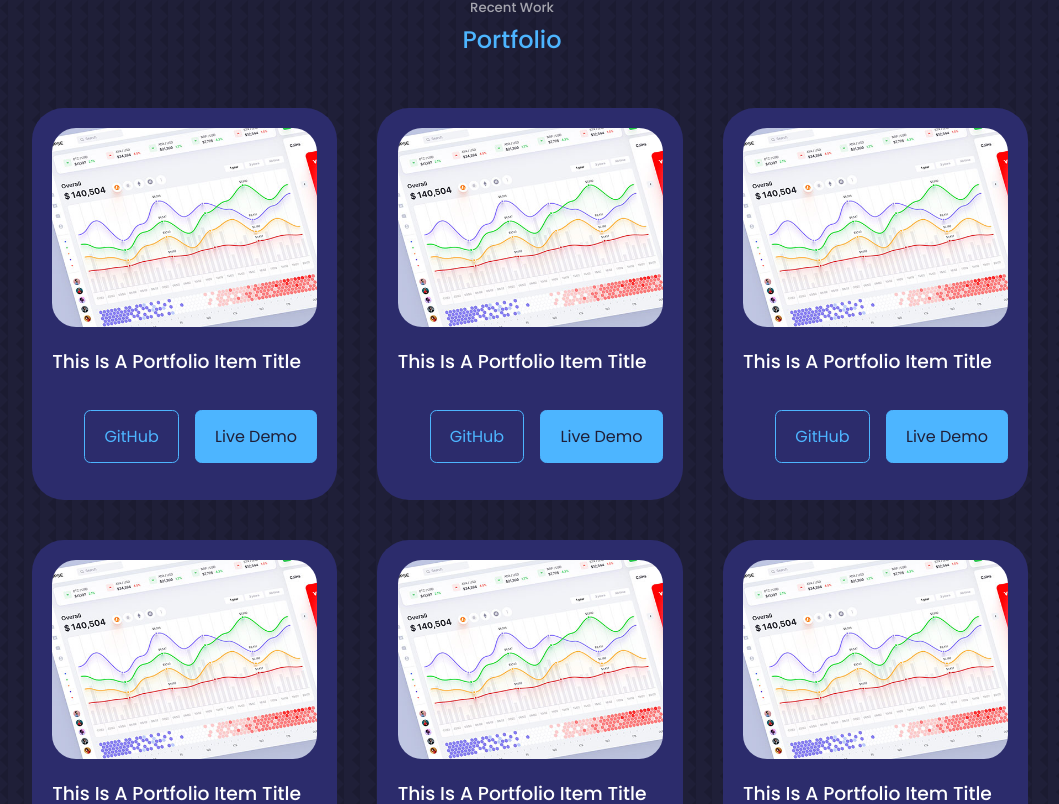
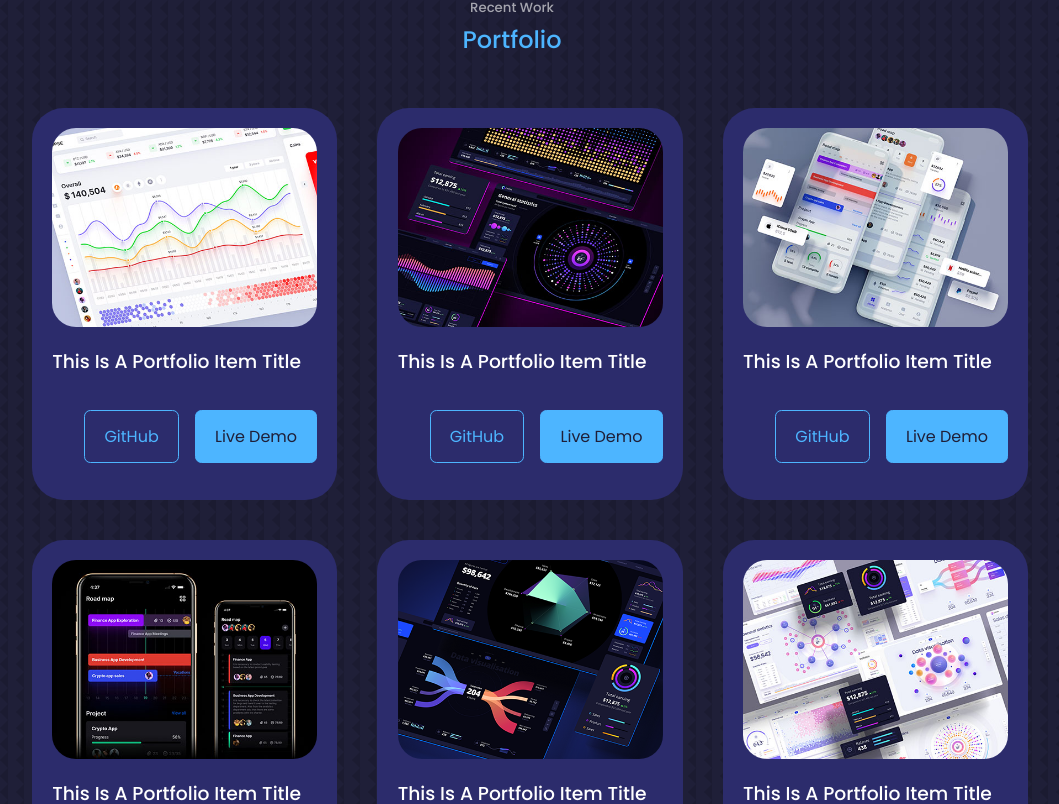
Before and after one commit to Korsah23/Portfoliowebsite, a React (Create React App) app: page / in a window 1280 px wide. Shown: the part 3376-4180 px from the top of the page, without its empty margins (128-1187 px from the left). Built offline with nearby package versions, Linux system fonts and the light colour scheme.

Commit message:
Update Portfolio.js

```diff
--- a/src/components/portfolio/Portfolio.js
+++ b/src/components/portfolio/Portfolio.js
@@ -34,7 +34,7 @@ export default function Portfolio() {
 
         <article className="portfolio__item">
           <div className="portfolio__itemimage">
-            <img src={PortImg1} alt="" />
+            <img src={PortImg2} alt="" />
           </div>
           <h3>This Is A Portfolio Item Title</h3>
           <div className="portfolio__itemcta">
@@ -51,10 +51,9 @@ export default function Portfolio() {
           </div>
         </article>
 
-
         <article className="portfolio__item">
           <div className="portfolio__itemimage">
-            <img src={PortImg1} alt="" />
+            <img src={PortImg3} alt="" />
           </div>
           <h3>This Is A Portfolio Item Title</h3>
           <div className="portfolio__itemcta">
@@ -71,10 +70,9 @@ export default function Portfolio() {
           </div>
         </article>
 
-
         <article className="portfolio__item">
           <div className="portfolio__itemimage">
-            <img src={PortImg1} alt="" />
+            <img src={PortImg4} alt="" />
           </div>
           <h3>This Is A Portfolio Item Title</h3>
           <div className="portfolio__itemcta">
@@ -91,10 +89,9 @@ export default function Portfolio() {
           </div>
         </article>
 
-
         <article className="portfolio__item">
           <div className="portfolio__itemimage">
-            <img src={PortImg1} alt="" />
+            <img src={PortImg5} alt="" />
           </div>
           <h3>This Is A Portfolio Item Title</h3>
           <div className="portfolio__itemcta">
@@ -111,10 +108,9 @@ export default function Portfolio() {
           </div>
         </article>
 
-
         <article className="portfolio__item">
           <div className="portfolio__itemimage">
-            <img src={PortImg1} alt="" />
+            <img src={PortImg6} alt="" />
           </div>
           <h3>This Is A Portfolio Item Title</h3>
           <div className="portfolio__itemcta">
@@ -130,7 +126,6 @@ export default function Portfolio() {
             </a>
           </div>
         </article>
-
       </div>
     </section>
   );
```
Lines whose indentation alone changed are shown as unchanged.
